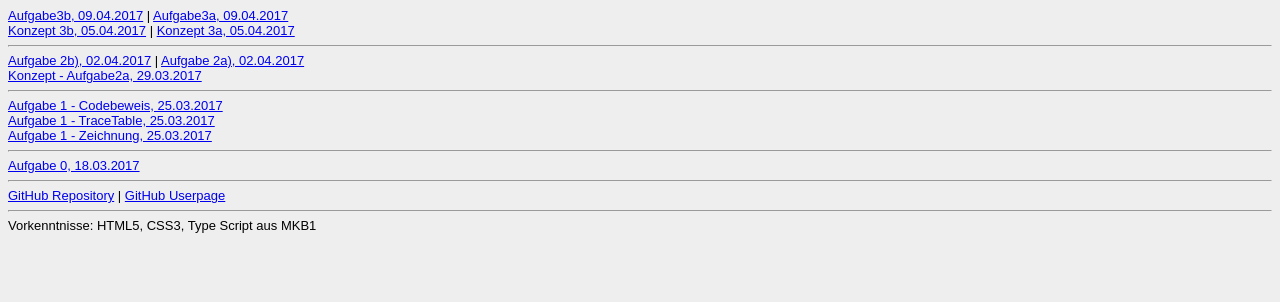
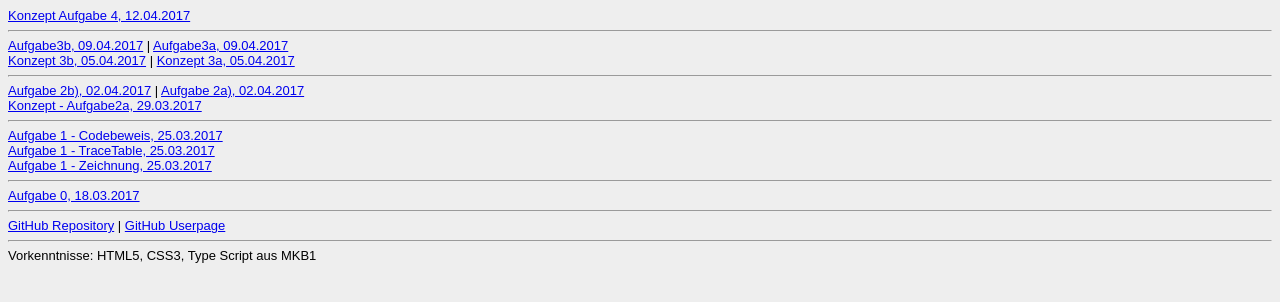
Before and after one commit to fehren1a/EIA2, a plain HTML site: page Steckbrief/steckbrief.htm in a window 1280 px wide. Drawn offline with Linux system fonts and the light colour scheme.

Commit message:
Konzept Aufgabe 4 - Blumenwiese verlinkt

```diff
--- a/Steckbrief/steckbrief.htm
+++ b/Steckbrief/steckbrief.htm
@@ -2,6 +2,8 @@
 <body>
 <!-- Hier die Links zu den gelösten Aufgaben einstellen, aktuelle oben, alte stehen lassen! Format: Aufgabenbezeichnung, Datum -->
 
+<a href="https://fehren1a.github.io/EIA2/aufgabe4/konzept4.pdf" target="_blank">Konzept Aufgabe 4, 12.04.2017</a>
+<hr>
 <a href="https://fehren1a.github.io/EIA2/aufgabe3/aufgabe3b/aufgabe3b.html" target="_blank">Aufgabe3b, 09.04.2017</a>
 | <a href="https://fehren1a.github.io/EIA2/aufgabe3/aufgabe3a/aufgabe3a.html" target="_blank">Aufgabe3a, 09.04.2017</a></br>
 
```
